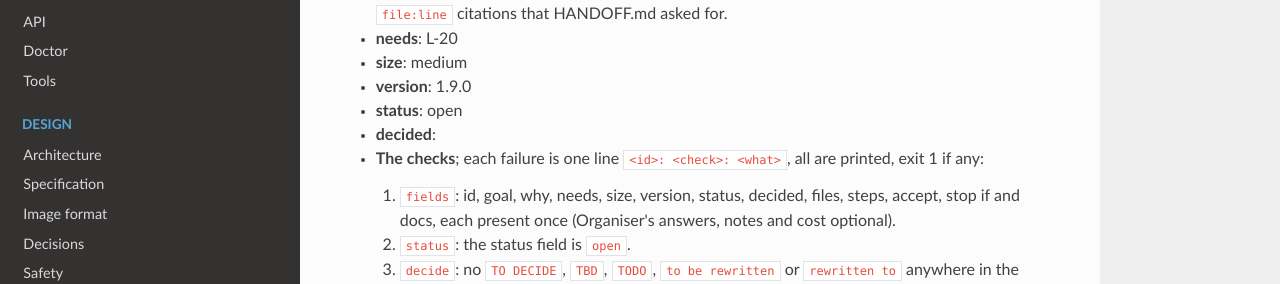
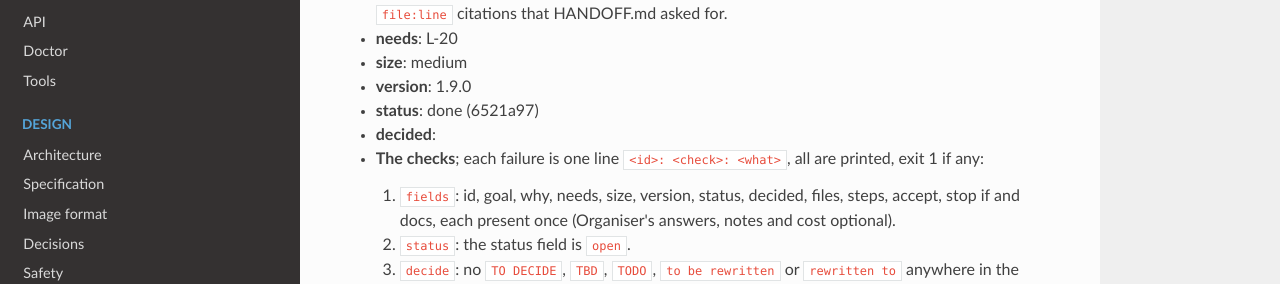
Before and after one commit to develooper1994/configforge, an MkDocs documentation site: the page built from docs/plan/L-tools-2.md, in a window 1280 px wide and 900 px high, scrolled down 32856 px. Shown: the part 157-441 px from the top of the window. Built offline with MkDocs 1.6.1, drawn with Linux system fonts in a browser that asks for light colours.

Commit message:
Plan: L-21 done (6521a97)
Co-Authored-By: Claude Opus 5.5 <noreply@anthropic.com>

```diff
--- a/docs/plan/L-tools-2.md
+++ b/docs/plan/L-tools-2.md
@@ -500,7 +500,7 @@ section at its end).
 * **needs**: L-20
 * **size**: medium
 * **version**: 1.9.0
-* **status**: open
+* **status**: done (6521a97)
 * **decided**:
   * **The checks**; each failure is one line `<id>: <check>: <what>`, all are printed, exit 1 if any:
     1. `fields`: id, goal, why, needs, size, version, status, decided, files, steps, accept, stop if and docs, each present once (Organiser's answers, notes and cost optional).
```
Also changed, not shown: docs/Plan.md (+1 -1 lines).
